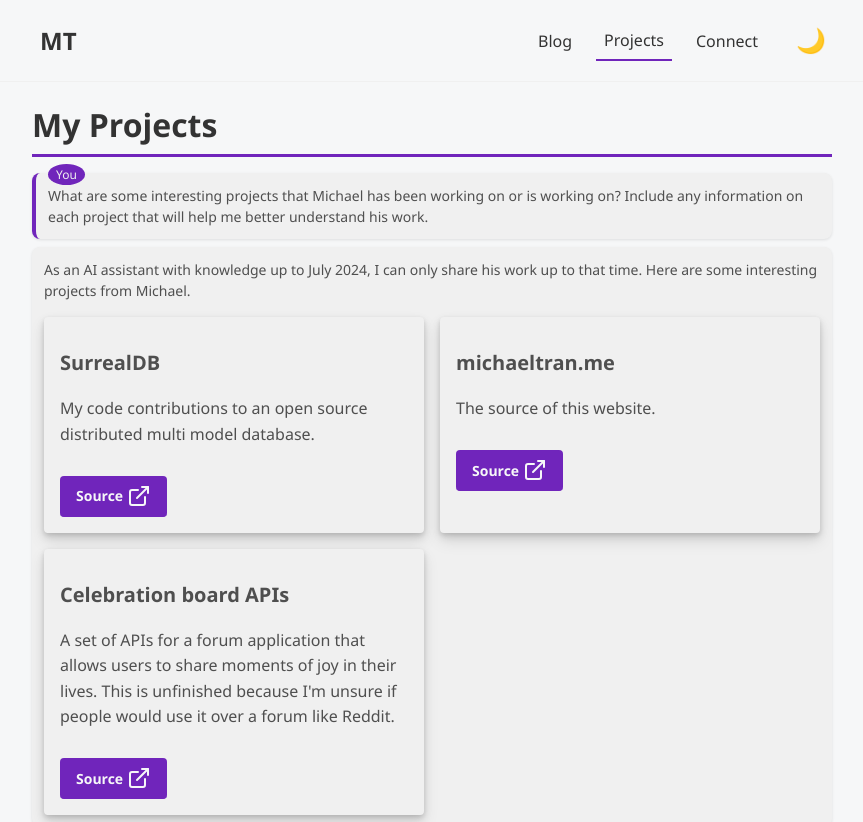
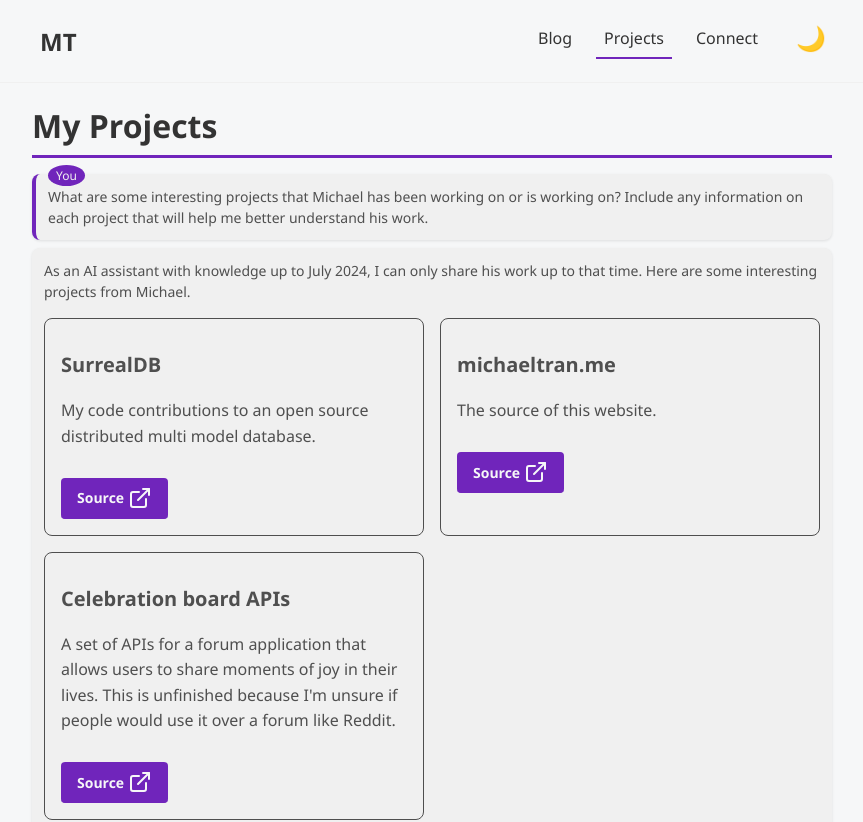
Before and after one commit to LivingLimes/blog, a Next.js app: page /projects in a window 1280 px wide. Shown: the top 822 px of the page, without its empty margins (208-1071 px from the left). Built offline with nearby package versions, Linux system fonts and the light colour scheme.

Commit message:
Fix styles and html for Card, Layout, Navigation

```diff
--- a/src/components/Card.tsx
+++ b/src/components/Card.tsx
@@ -8,9 +8,8 @@ const Card = ({ children, classes = '' }) => {
       </div>
       <style jsx>{`
         .card {
-          background-color: var(--bg-secondary);
-          border-radius: var(--border-radius-4);
-          box-shadow: var(--box-shadow);
+          border: 1px solid vaR(--text-secondary);
+          border-radius: var(--border-radius-8);
           padding: 1rem;
         }
       `}</style>
--- a/src/components/Layout.tsx
+++ b/src/components/Layout.tsx
@@ -7,16 +7,11 @@ const Layout = ({ children }) => {
 
   return (
     <>
-      <div className={`layout ${isDarkMode ? 'dark-mode' : ''}`}>
+      <div className={`${isDarkMode ? 'dark-mode' : ''}`}>
         <Navigation />
 
-        <main className="page">{children}</main>
+        <main>{children}</main>
       </div>
-      <style jsx>{`
-        .layout {
-          min-height: 100vh;
-        }
-      `}</style>
     </>
   )
 }
--- a/src/components/Navigation.tsx
+++ b/src/components/Navigation.tsx
@@ -23,34 +23,38 @@ const Navigation = () => {
 
   return (
     <>
-      <nav className="nav-container">
-        <div className="nav-content">
+      <header className="nav-header">
+        <div className="nav-container">
           <Link href="/" legacyBehavior>
             <a className={`nav-link logo`}>MT</a>
           </Link>
-          <div className="nav-links">
+          <nav aria-label="main navigation">
+            <ul className="nav-links">
               {links.map(({ to, name }, index) => (
-              <Link key={index} href={to} legacyBehavior>
+                <li key={index}>
+                  <Link href={to} legacyBehavior>
                     <a
                       className={`nav-link ${router.asPath === to ? 'active' : ''}`}
                     >
                       {name}
                     </a>
                   </Link>
+                </li>
               ))}
+              <li>
                 <ThemeToggle />
+              </li>
+            </ul>
+          </nav>
         </div>
-        </div>
-      </nav>
+      </header>
       <style jsx>{`
-        .nav-container {
+        .nav-header {
           border-bottom: 1px solid var(--bg-secondary);
-          width: 100%;
         }
 
-        .nav-content {
+        .nav-container {
           display: flex;
-          flex-direction: row;
           justify-content: space-between;
           align-items: center;
           max-width: var(--page-width);
@@ -58,22 +62,18 @@ const Navigation = () => {
           padding: 1rem 2rem;
         }
 
-        .nav-link.logo {
-          font-size: 1.5rem;
-          font-weight: bold;
-        }
-
         .nav-links {
           display: flex;
           gap: 1rem;
           align-items: center;
+          list-style: none;
+          margin: 0;
         }
 
         .nav-link {
           border-bottom: none;
           color: var(--text-primary);
           padding: 0.5rem;
-          transition: border-color 0.3s ease;
         }
 
         .nav-link:hover,
@@ -81,7 +81,15 @@ const Navigation = () => {
           border-bottom: 2px solid var(--accent-primary);
         }
 
+        .nav-link.logo {
+          font-size: 1.5rem;
+          font-weight: bold;
+        }
+
         @media (max-width: 768px) {
+          .nav-container {
+            padding: 0.5rem 2rem;
+          }
           .nav-links {
             gap: 0.25rem;
           }
```
Lines whose indentation alone changed are shown as unchanged.
